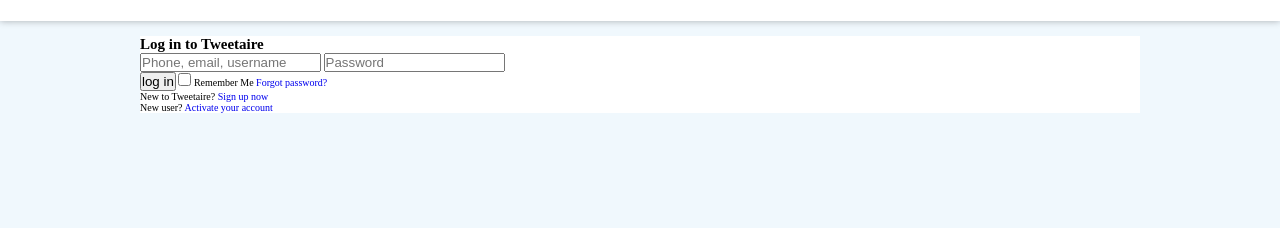
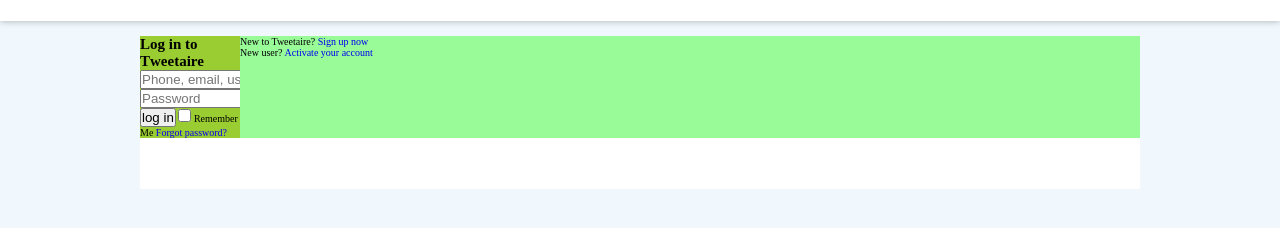
Before and after one commit to Densitty/tweetaire, a plain HTML site: page index.html in a window 1280 px wide. Shown: the part 48-276 px from the top of the page. Drawn offline with Linux system fonts and the light colour scheme.

Commit message:
playing around with the styling of the login/signup form styling

```diff
--- a/assets/styles/style.css
+++ b/assets/styles/style.css
@@ -235,18 +235,6 @@ body {
 
 
 
-
-
-
-
-
-.login {
-  grid-row: 2/3;
-  grid-column: 2/3;
-  background-color: #fff;
-  width: 100rem;
-}
-
 .login-page-nav ul {
   width: 100rem;
   margin: 0 auto;
@@ -311,4 +299,22 @@ body {
 }
 
 
+.login {
+  grid-row: 2/3;
+  grid-column: 2/3;
+  background-color: #fff;
+  width: 100rem;
+  display: grid;
+  grid-template-columns: 10rem 8fr;
+  grid-template-rows: 2fr 1fr;
+}
+
+.login-content {
+  background: yellowgreen;
+}
+
+.login-footer {
+  background: palegreen;
+}
+
 /* login page ends */
```
